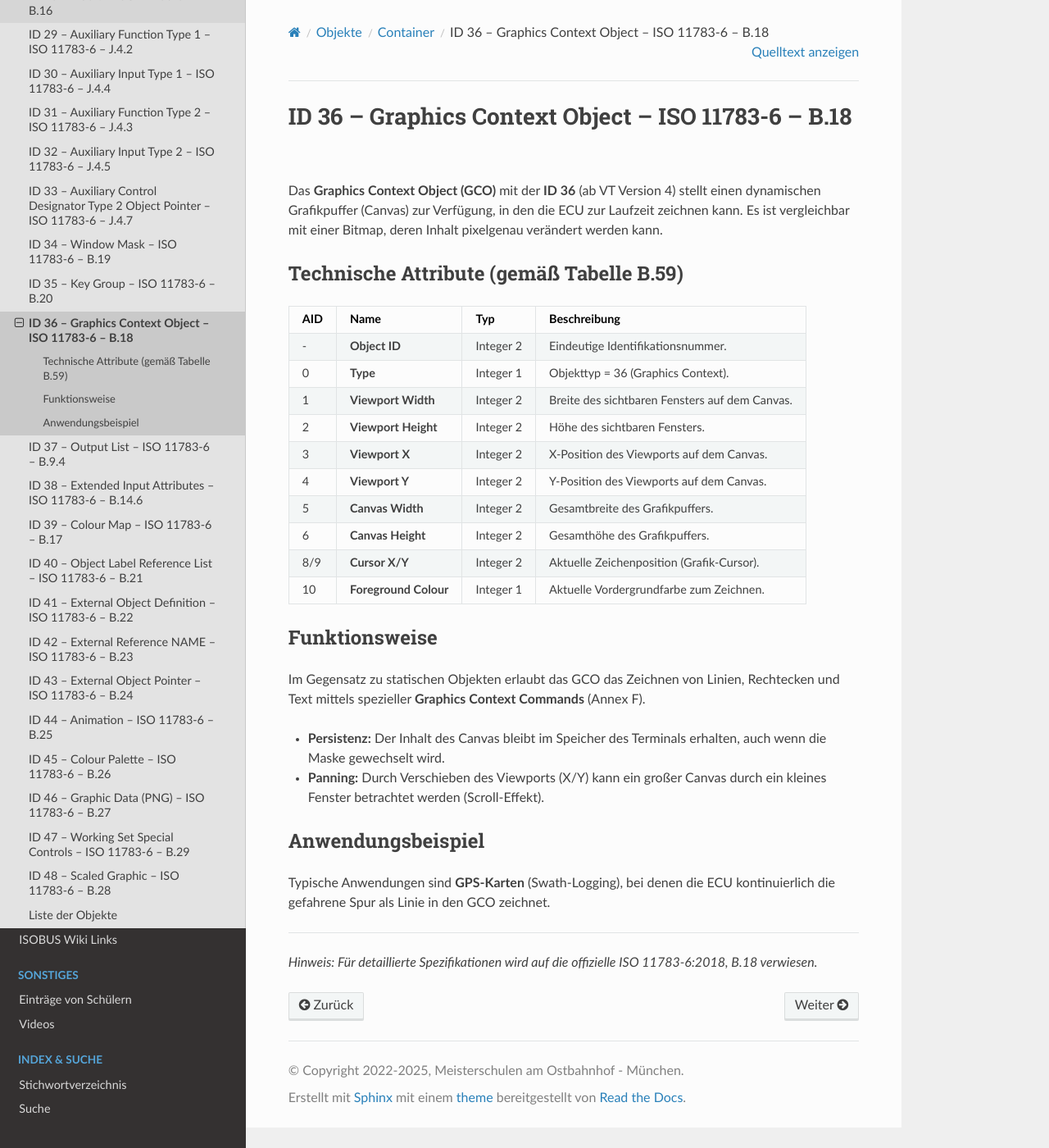
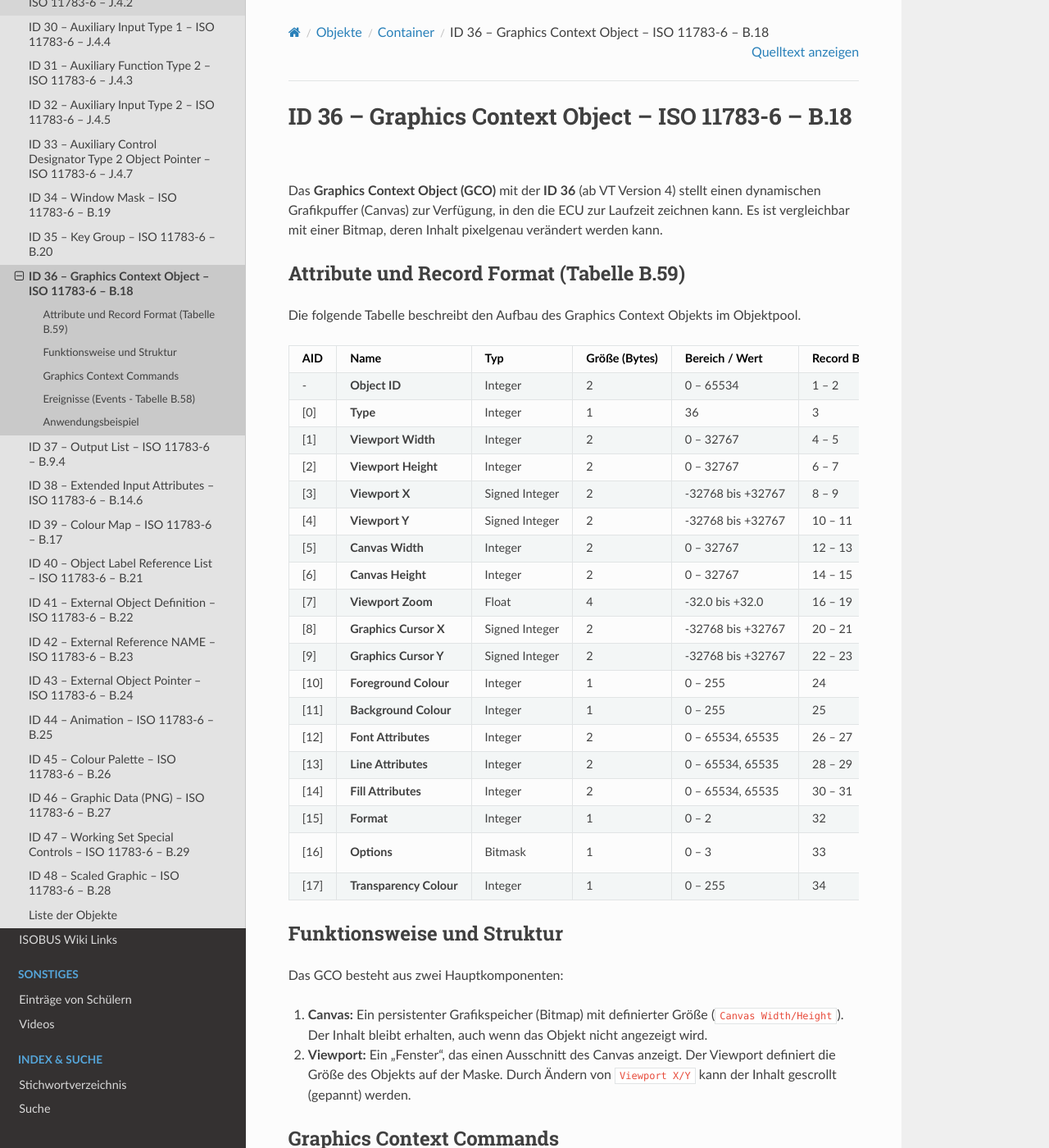
Before and after one commit to Meisterschulen-am-Ostbahnhof-Munchen/ISOBUS-VT-Objects-docs, a Sphinx documentation site: the page built from docs/isobus-objects/ID-36---Graphics-Context---ISO-11783-6---B.18.md, in a window 1280 px wide and 1400 px high. Shown: the whole window at 82% size. Built offline with Sphinx 7.4.7 and the Read the Docs theme 3.1.0, drawn with Linux system fonts in a browser that asks for light colours; some of the changed text lies outside the part shown.

Commit message:
docs: update Graphics Context (ID 36) with accurate attribute table and record format from ISO 11783-6 Annex B.18

```diff
--- a/docs/isobus-objects/ID-36---Graphics-Context---ISO-11783-6---B.18.md
+++ b/docs/isobus-objects/ID-36---Graphics-Context---ISO-11783-6---B.18.md
@@ -5,25 +5,50 @@
 
 Das **Graphics Context Object (GCO)** mit der **ID 36** (ab VT Version 4) stellt einen dynamischen Grafikpuffer (Canvas) zur Verfügung, in den die ECU zur Laufzeit zeichnen kann. Es ist vergleichbar mit einer Bitmap, deren Inhalt pixelgenau verändert werden kann.
 
-## Technische Attribute (gemäß Tabelle B.59)
+### Attribute und Record Format (Tabelle B.59)
 
-| AID | Name | Typ | Beschreibung |
-| :--- | :--- | :--- | :--- |
-| - | **Object ID** | Integer 2 | Eindeutige Identifikationsnummer. |
-| 0 | **Type** | Integer 1 | Objekttyp = 36 (Graphics Context). |
-| 1 | **Viewport Width** | Integer 2 | Breite des sichtbaren Fensters auf dem Canvas. |
-| 2 | **Viewport Height** | Integer 2 | Höhe des sichtbaren Fensters. |
-| 3 | **Viewport X** | Integer 2 | X-Position des Viewports auf dem Canvas. |
-| 4 | **Viewport Y** | Integer 2 | Y-Position des Viewports auf dem Canvas. |
-| 5 | **Canvas Width** | Integer 2 | Gesamtbreite des Grafikpuffers. |
-| 6 | **Canvas Height** | Integer 2 | Gesamthöhe des Grafikpuffers. |
-| 8/9 | **Cursor X/Y** | Integer 2 | Aktuelle Zeichenposition (Grafik-Cursor). |
-| 10 | **Foreground Colour** | Integer 1 | Aktuelle Vordergrundfarbe zum Zeichnen. |
+Die folgende Tabelle beschreibt den Aufbau des Graphics Context Objekts im Objektpool.
 
-## Funktionsweise
-Im Gegensatz zu statischen Objekten erlaubt das GCO das Zeichnen von Linien, Rechtecken und Text mittels spezieller **Graphics Context Commands** (Annex F).
-*   **Persistenz:** Der Inhalt des Canvas bleibt im Speicher des Terminals erhalten, auch wenn die Maske gewechselt wird.
-*   **Panning:** Durch Verschieben des Viewports (X/Y) kann ein großer Canvas durch ein kleines Fenster betrachtet werden (Scroll-Effekt).
+| AID | Name | Typ | Größe (Bytes) | Bereich / Wert | Record Byte | Beschreibung |
+| :--- | :--- | :--- | :--- | :--- | :--- | :--- |
+| - | **Object ID** | Integer | 2 | 0 – 65534 | 1 – 2 | Eindeutige ID im Objektpool. |
+| [0] | **Type** | Integer | 1 | 36 | 3 | Objekttyp = Graphics Context. |
+| [1] | **Viewport Width** | Integer | 2 | 0 – 32767 | 4 – 5 | Breite des sichtbaren Fensters (Anzeige im VT). |
+| [2] | **Viewport Height** | Integer | 2 | 0 – 32767 | 6 – 7 | Höhe des sichtbaren Fensters. |
+| [3] | **Viewport X** | Signed Integer | 2 | -32768 bis +32767 | 8 – 9 | X-Position des Viewports relativ zum Canvas (0 = Links). |
+| [4] | **Viewport Y** | Signed Integer | 2 | -32768 bis +32767 | 10 – 11 | Y-Position des Viewports relativ zum Canvas (0 = Oben). |
+| [5] | **Canvas Width** | Integer | 2 | 0 – 32767 | 12 – 13 | Gesamtbreite des Grafikspeichers. |
+| [6] | **Canvas Height** | Integer | 2 | 0 – 32767 | 14 – 15 | Gesamthöhe des Grafikspeichers. |
+| [7] | **Viewport Zoom** | Float | 4 | -32.0 bis +32.0 | 16 – 19 | Zoomfaktor des Viewports (siehe Tabelle F.1). |
+| [8] | **Graphics Cursor X** | Signed Integer | 2 | -32768 bis +32767 | 20 – 21 | Aktuelle X-Position des Zeichencursors. |
+| [9] | **Graphics Cursor Y** | Signed Integer | 2 | -32768 bis +32767 | 22 – 23 | Aktuelle Y-Position des Zeichencursors. |
+| [10] | **Foreground Colour** | Integer | 1 | 0 – 255 | 24 | Vordergrundfarbe für Zeichenoperationen. |
+| [11] | **Background Colour** | Integer | 1 | 0 – 255 | 25 | Hintergrundfarbe. Wird beim Parsen zum Füllen genutzt. |
+| [12] | **Font Attributes** | Integer | 2 | 0 – 65534, 65535 | 26 – 27 | Referenz auf Font Attributes Objekt (für Textbefehle). |
+| [13] | **Line Attributes** | Integer | 2 | 0 – 65534, 65535 | 28 – 29 | Referenz auf Line Attributes Objekt (für Linienbefehle). |
+| [14] | **Fill Attributes** | Integer | 2 | 0 – 65534, 65535 | 30 – 31 | Referenz auf Fill Attributes Objekt (für Füllbefehle). |
+| [15] | **Format** | Integer | 1 | 0 – 2 | 32 | Farbtiefe des Canvas: 0=1-Bit, 1=4-Bit, 2=8-Bit. |
+| [16] | **Options** | Bitmask | 1 | 0 – 3 | 33 | Bit 0: Transparenz<br>Bit 1: Farbe (0=FG/BG Attribute, 1=Line/Font/Fill Attr). |
+| [17] | **Transparency Colour** | Integer | 1 | 0 – 255 | 34 | Transparenzfarbe (wenn Options Bit 0 gesetzt). |
+
+## Funktionsweise und Struktur
+Das GCO besteht aus zwei Hauptkomponenten:
+1.  **Canvas:** Ein persistenter Grafikspeicher (Bitmap) mit definierter Größe (`Canvas Width/Height`). Der Inhalt bleibt erhalten, auch wenn das Objekt nicht angezeigt wird.
+2.  **Viewport:** Ein "Fenster", das einen Ausschnitt des Canvas anzeigt. Der Viewport definiert die Größe des Objekts auf der Maske. Durch Ändern von `Viewport X/Y` kann der Inhalt gescrollt (gepannt) werden.
+
+## Graphics Context Commands
+Die Manipulation des Canvas erfolgt über spezielle Befehle (siehe ISO 11783-6, Anhang F), wie z. B.:
+*   `Set Graphics Cursor`: Setzt die Schreibposition.
+*   `Draw Point / Line / Rectangle / Polygon / Ellipse`: Zeichnet geometrische Formen.
+*   `Draw Text`: Schreibt Text an die Cursorposition.
+*   `Copy Canvas`: Kopiert Bereiche innerhalb des Canvas.
+
+## Ereignisse (Events - Tabelle B.58)
+
+Das Graphics Context Objekt reagiert auf folgende Ereignisse:
+
+*   **On Change Attribute:** Wird ausgelöst bei Änderungen von Attributen (z. B. Viewport-Position, Zoom). Das VT aktualisiert die Anzeige.
+*   **On Change Background Colour:** Füllt das Objekt (den Canvas) mit der neuen Hintergrundfarbe. **Achtung:** Löscht den bisherigen Inhalt!
 
 ## Anwendungsbeispiel
 Typische Anwendungen sind **GPS-Karten** (Swath-Logging), bei denen die ECU kontinuierlich die gefahrene Spur als Linie in den GCO zeichnet.
```
